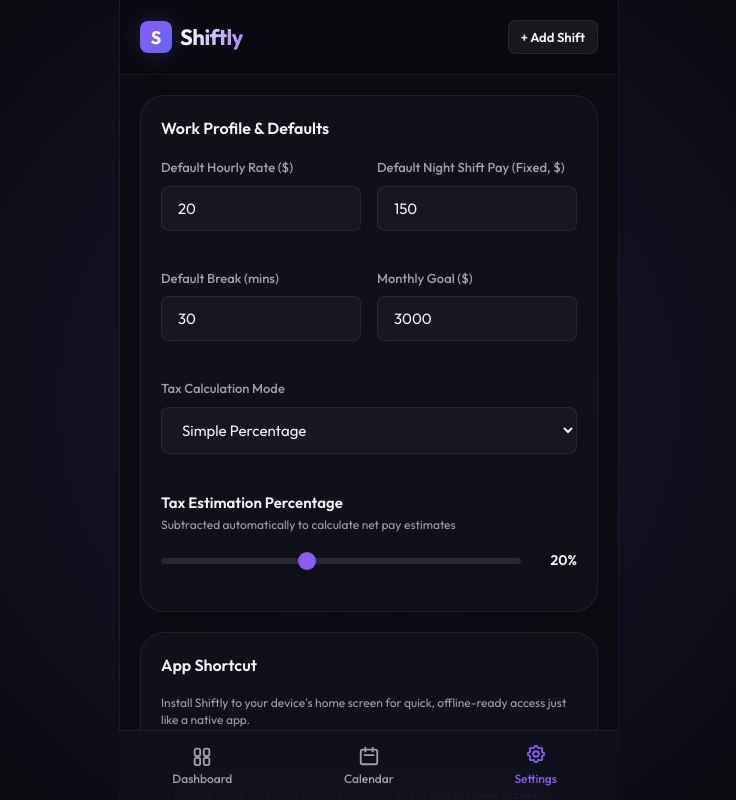
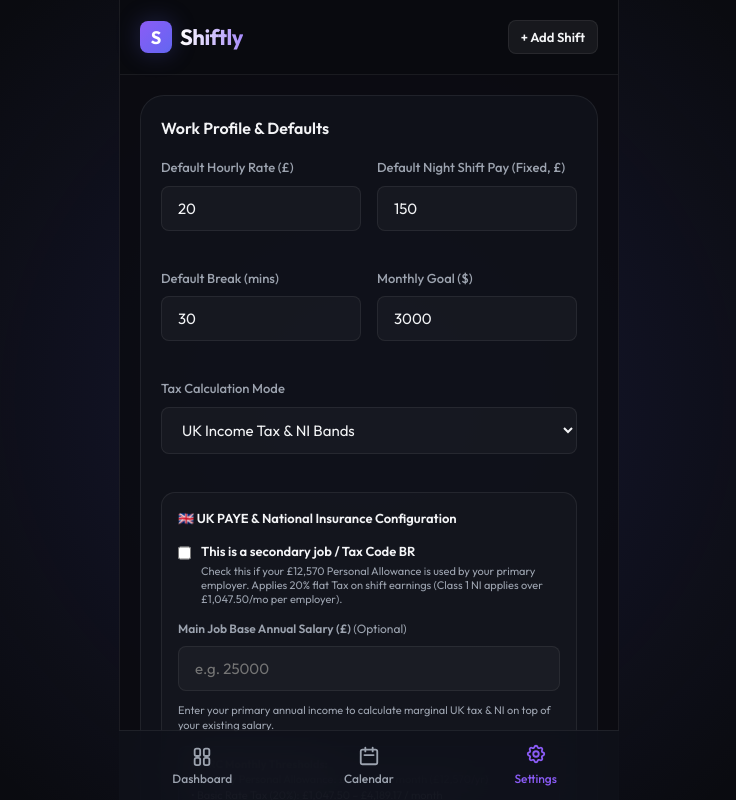
Before and after one commit to aravinds257/shiftly, a React (Vite) app: page / in a window 1280 px wide. Both pictures are taken after a click on the button "Settings". Shown: the top 800 px of the page, without its empty margins (271-1007 px from the left). Built offline with nearby package versions, Linux system fonts and the light colour scheme.

Commit message:
Default app tax calculation mode to UK Income Tax & NI Bands

```diff
--- a/src/App.jsx
+++ b/src/App.jsx
@@ -5,7 +5,7 @@ const INITIAL_SETTINGS = {
   defaultHourlyRate: 20,
   defaultNightShiftPay: 150,
   defaultBreakMinutes: 30,
-  taxMode: 'simple',
+  taxMode: 'uk',
   taxPercentage: 20,
   monthlyGoal: 3000,
   yearlyGoal: 36000,
@@ -983,15 +983,15 @@ export default function App() {
                 <label className="form-label">Tax Calculation Mode</label>
                 <select
                   className="input-field"
-                  value={settings.taxMode || 'simple'}
+                  value={settings.taxMode || 'uk'}
                   onChange={(e) => setSettings({ ...settings, taxMode: e.target.value })}
                 >
+                  <option value="uk">UK Income Tax & NI Bands</option>
                   <option value="simple">Simple Percentage</option>
-                  <option value="uk">UK Income Tax & NI Bands</option>
                 </select>
               </div>
 
-              {(!settings.taxMode || settings.taxMode === 'simple') ? (
+              {(settings.taxMode === 'simple') ? (
                 <div className="form-group">
                   <div className="settings-row">
                     <div className="settings-info">
```
